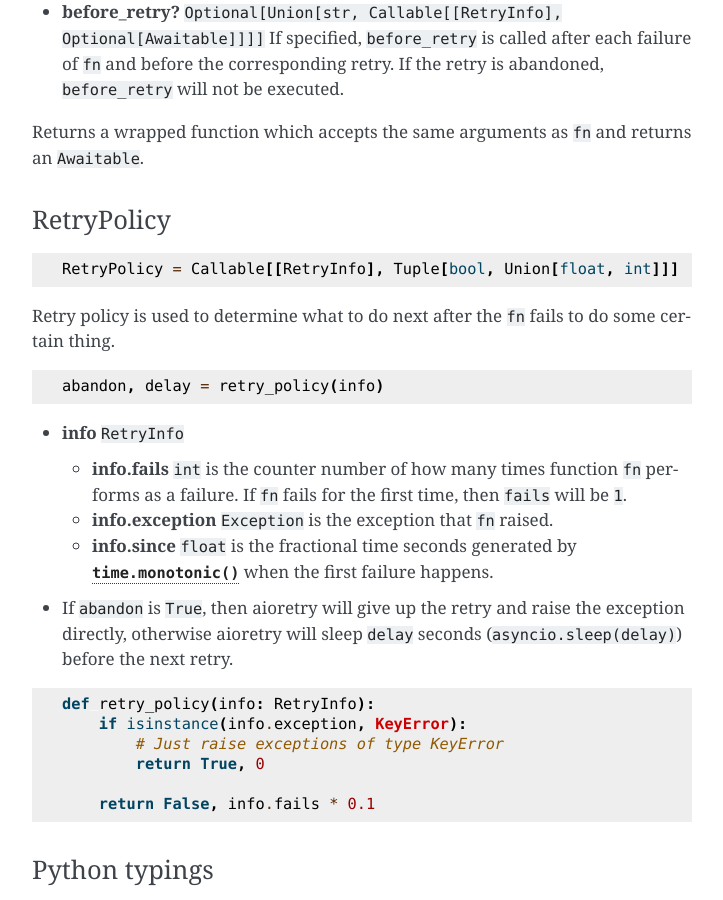
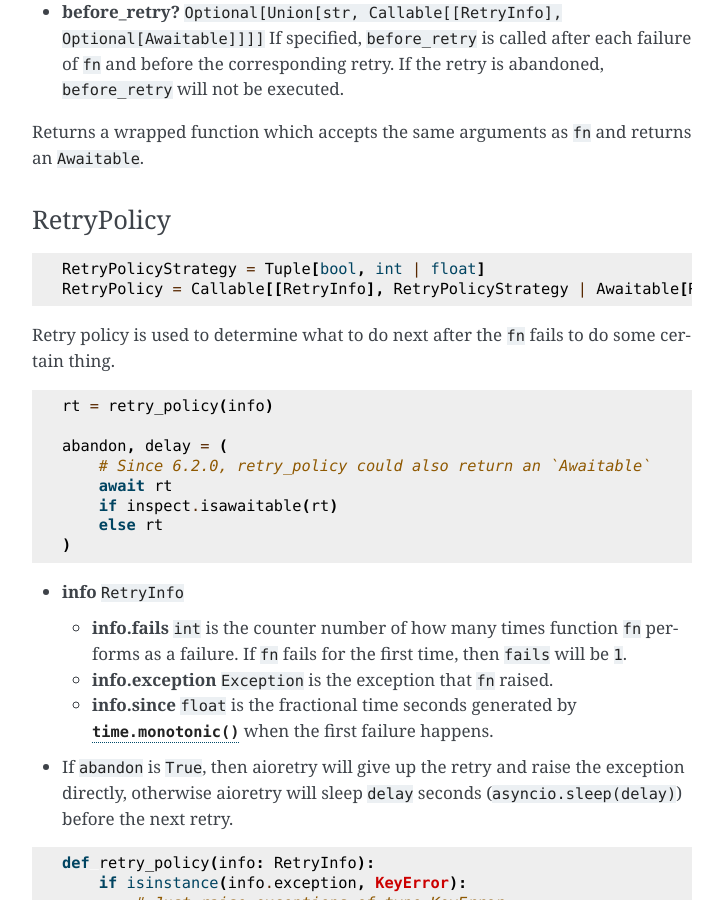
Before and after one commit to kaelzhang/python-aioretry, a Sphinx documentation site: the page built from docs/README.md, in a window 1280 px wide and 900 px high, scrolled down 2854 px. Shown: the whole window, without its empty margins (388-1111 px from the left). Built offline with Sphinx 7.4.7, drawn with Linux system fonts in a browser that asks for light colours.

Commit message:
fixes #12: support async retry_policy
revert #4: use Awaitable instead of Coroutine to support __await__ objects

````diff
--- a/docs/README.md
+++ b/docs/README.md
@@ -142,13 +142,21 @@ Returns a wrapped function which accepts the same arguments as `fn` and returns
 ### RetryPolicy
 
 ```py
-RetryPolicy = Callable[[RetryInfo], Tuple[bool, Union[float, int]]]
+RetryPolicyStrategy = Tuple[bool, int | float]
+RetryPolicy = Callable[[RetryInfo], RetryPolicyStrategy | Awaitable[RetryPolicyStrategy]]
 ```
 
 Retry policy is used to determine what to do next after the `fn` fails to do some certain thing.
 
 ```py
-abandon, delay = retry_policy(info)
+rt = retry_policy(info)
+
+abandon, delay = (
+    # Since 6.2.0, retry_policy could also return an `Awaitable`
+    await rt
+    if inspect.isawaitable(rt)
+    else rt
+)
 ```
 
 - **info** `RetryInfo`
````
Also changed, not shown: 2 other files.
